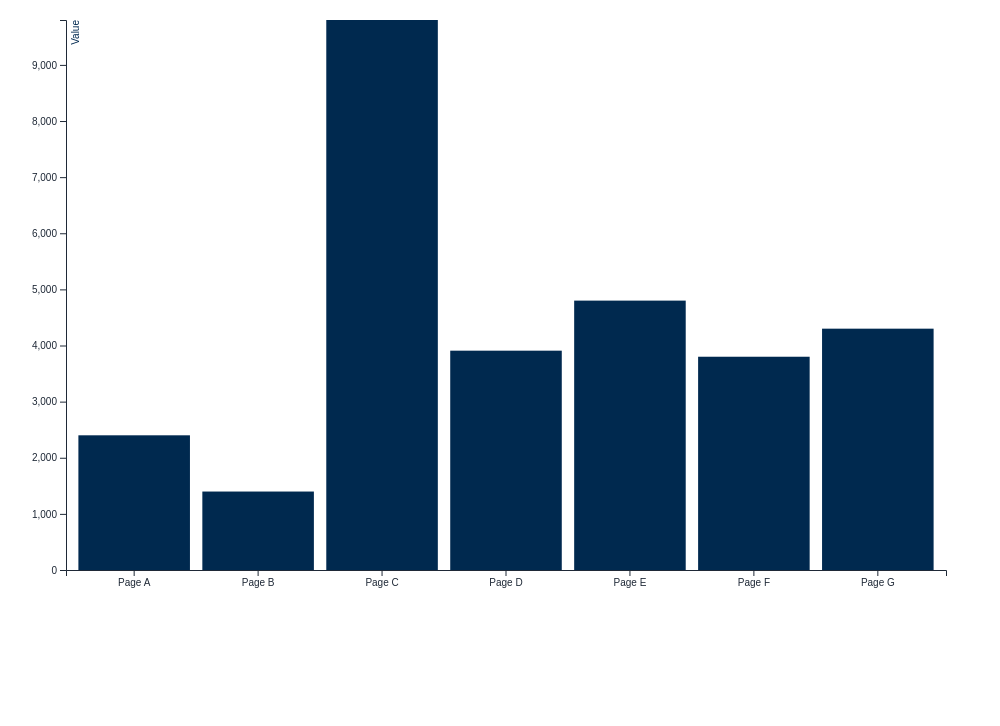
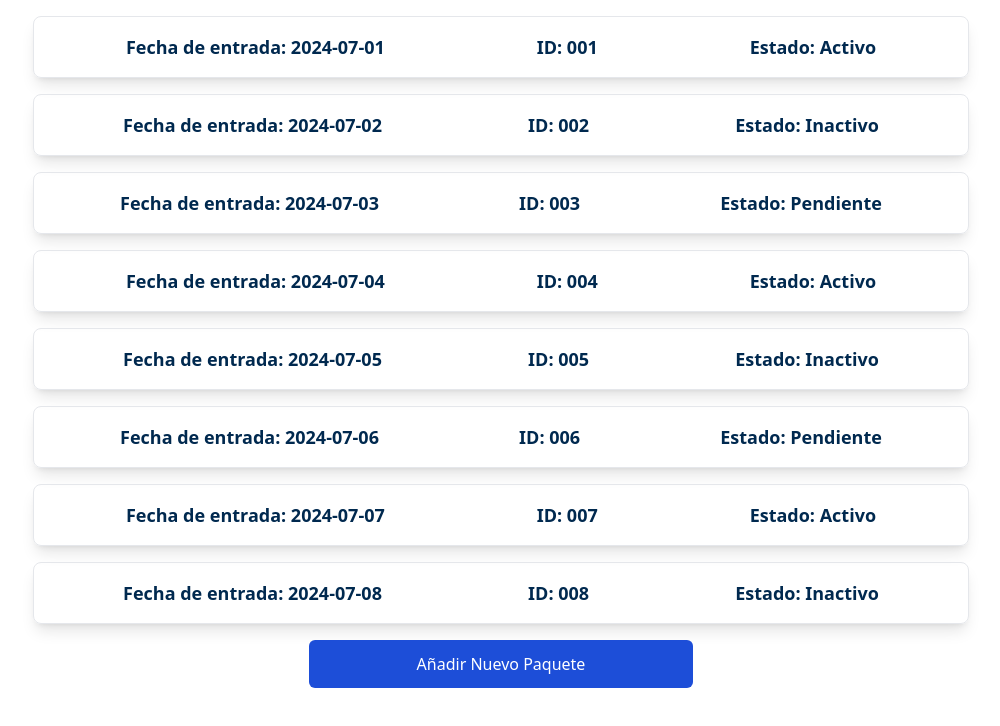
Before and after one commit to ALANABEL322/proyectoJsBuild, a React (Vite) app: page / in a window 1280 px wide. Shown: the top 726 px of the page, without its empty margins (139-1139 px from the left). Built offline with nearby package versions, Linux system fonts and the light colour scheme.

Commit message:
ADD-Inventario-Cards

```diff
--- a/src/App.jsx
+++ b/src/App.jsx
@@ -1,6 +1,7 @@
 // eslint-disable-next-line no-unused-vars
 import React from "react";
-import Inventario from "./inventario";
+import InventarioCard from "./inventarioCard";
+// import Inventario from "./inventario";
 // import Paqueteria from "./paqueteria";
 // import DropdownButton from "./dropdownButton";
 // import CardSucursal from "./cardSucursal";
@@ -10,19 +11,20 @@ import Inventario from "./inventario";
 // import CardSistemaDeRutas from "./cardSistemaDeRutas";
 
 function App() {
-  const data = [
-    { name: "Page A", uv: 4000, pv: 2400, amt: 2400 },
-    { name: "Page B", uv: 3000, pv: 1398, amt: 2210 },
-    { name: "Page C", uv: 2000, pv: 9800, amt: 2290 },
-    { name: "Page D", uv: 2780, pv: 3908, amt: 2000 },
-    { name: "Page E", uv: 1890, pv: 4800, amt: 2181 },
-    { name: "Page F", uv: 2390, pv: 3800, amt: 2500 },
-    { name: "Page G", uv: 3490, pv: 4300, amt: 2100 },
-  ];
+  // const data = [
+  //   { name: "Page A", uv: 4000, pv: 2400, amt: 2400 },
+  //   { name: "Page B", uv: 3000, pv: 1398, amt: 2210 },
+  //   { name: "Page C", uv: 2000, pv: 9800, amt: 2290 },
+  //   { name: "Page D", uv: 2780, pv: 3908, amt: 2000 },
+  //   { name: "Page E", uv: 1890, pv: 4800, amt: 2181 },
+  //   { name: "Page F", uv: 2390, pv: 3800, amt: 2500 },
+  //   { name: "Page G", uv: 3490, pv: 4300, amt: 2100 },
+  // ];
 
   return (
     <div className="flex flex-col items-center">
-      <Inventario data={data} />
+      <InventarioCard />
+      {/* <Inventario data={data} /> */}
       {/* <Paqueteria /> */}
       {/* <DropdownButton /> */}
       {/* <CardCar /> */}
--- /dev/null
+++ b/src/inventarioCard.tsx
@@ -0,0 +1,49 @@
+import React from "react";
+
+const Card = ({ fechaEntrada, id, estado }) => {
+  return (
+    <div className="p-4 w-3/4 border rounded-lg shadow-lg transition-colors duration-300 hover:bg-[#0062BC] hover:text-white text-[#00294f]">
+      <div className="flex justify-around">
+        <p className="text-lg font-bold  cursor-pointer">
+          Fecha de entrada: {fechaEntrada}
+        </p>
+        <p className="text-lg font-bold  cursor-pointer">ID: {id}</p>
+        <p className="text-lg font-bold  cursor-pointer">Estado: {estado}</p>
+      </div>
+    </div>
+  );
+};
+
+const InventarioCard = () => {
+  const cardData = [
+    { fechaEntrada: "2024-07-01", id: "001", estado: "Activo" },
+    { fechaEntrada: "2024-07-02", id: "002", estado: "Inactivo" },
+    { fechaEntrada: "2024-07-03", id: "003", estado: "Pendiente" },
+    { fechaEntrada: "2024-07-04", id: "004", estado: "Activo" },
+    { fechaEntrada: "2024-07-05", id: "005", estado: "Inactivo" },
+    { fechaEntrada: "2024-07-06", id: "006", estado: "Pendiente" },
+    { fechaEntrada: "2024-07-07", id: "007", estado: "Activo" },
+    { fechaEntrada: "2024-07-08", id: "008", estado: "Inactivo" },
+  ];
+
+  return (
+    <div className="flex flex-col items-center p-4 space-y-4 w-full">
+      {cardData.map((data, index) => (
+        <Card
+          key={index}
+          fechaEntrada={data.fechaEntrada}
+          id={data.id}
+          estado={data.estado}
+        />
+      ))}
+      <button
+        type="submit"
+        className="p-3 w-96 rounded-md mt-3 bg-blue-700 text-white"
+      >
+        Añadir Nuevo Paquete
+      </button>
+    </div>
+  );
+};
+
+export default InventarioCard;
```
